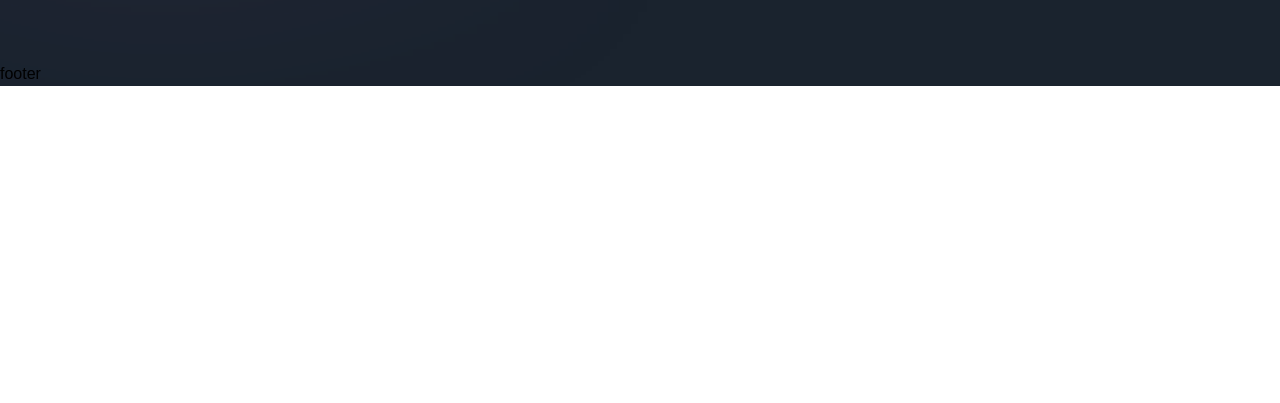
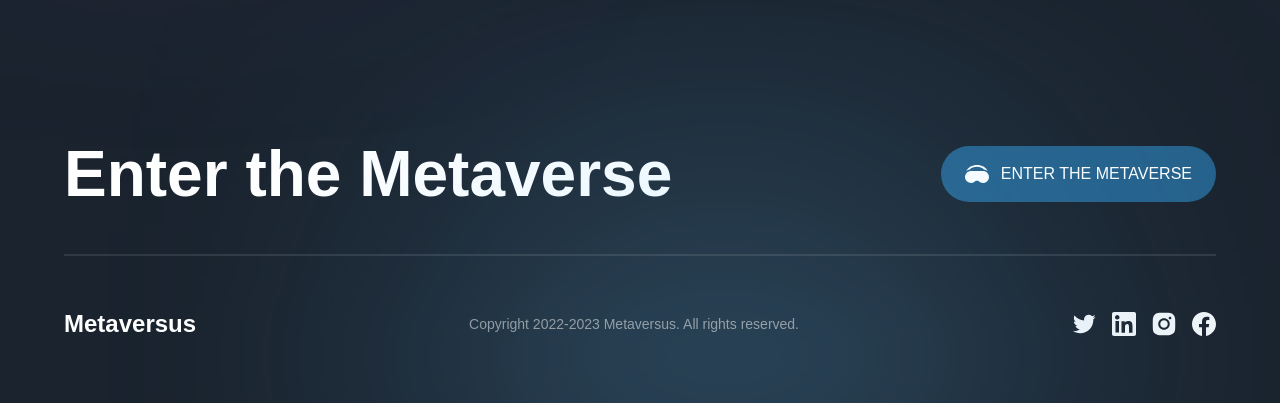
Before and after one commit to JPaul23/metaverse_web, a Next.js app: page / in a window 1280 px wide. Shown: the part 7029-7432 px from the top of the page. Before the commit the page ends 7115 px from the top, so only its background shows below. Built offline with nearby package versions, Linux system fonts and the light colour scheme; a web font is replaced by a local one.

Commit message:
Footer section

```diff
--- a/components/Footer.jsx
+++ b/components/Footer.jsx
@@ -1,9 +1,52 @@
 'use client';
 
+import { motion } from 'framer-motion';
+
+import { socials } from '../constants';
+import styles from '../styles';
+import { footerVariants } from '../utils/motion';
+
 const Footer = () => (
-  <footer>
-    footer
-  </footer>
+  <motion.footer
+    variants={footerVariants}
+    initial="hidden"
+    whileInView="show"
+    className={`${styles.paddings} py-8 relative`}
+  >
+    <div className="footer-gradient" />
+    <div className={`${styles.innerWidth} mx-auto flex flex-col gap-8`}>
+      <div className="flex items-center justify-between flex-wrap gap-5">
+        <h4 className="font-bold md:text-[64px] text-[44px] text-white">Enter the Metaverse</h4>
+
+        <button type="button" className="flex items-center h-fit py-4 px-6 bg-[#25618B] rounded-[32px] gap-[12px]">
+          <img src="/headset.svg"
+            alt="headset"
+            className="w-[24px] h-[24px] object-contain"
+          />
+          <span className="font-normal text-[16px] text-white">ENTER THE METAVERSE</span>
+        </button>
+      </div>
+
+      <div className="flex flex-col">
+        <div className="mb-[50px] h-[2px] bg-white opacity-10" />
+
+        <div className="flex items-center justify-between flex-wrap gap-4">
+          <h4 className="font-extrabold text-[24px] text-white">Metaversus</h4>
+          <p className="font-normal text-[14px] text-white opacity-50">Copyright 2022-2023 Metaversus. All rights reserved.</p>
+
+          <div className="flex gap-4">
+            {socials.map((social) => (
+              <img key={social.name}
+                src={social.url}
+                alt={social.name}
+                className="w-[24px] h-[24px] abject-contain cursor-pointer"
+              />
+            ))}
+          </div>
+        </div>
+      </div>
+    </div>
+  </motion.footer>
 );
 
 export default Footer;
```
